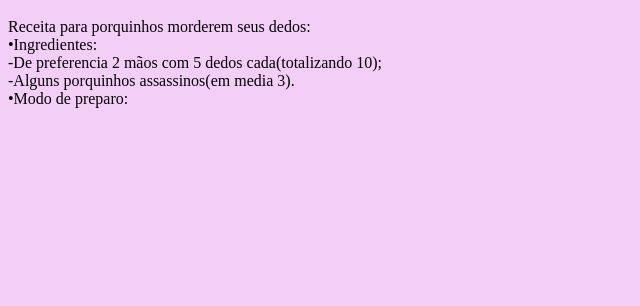
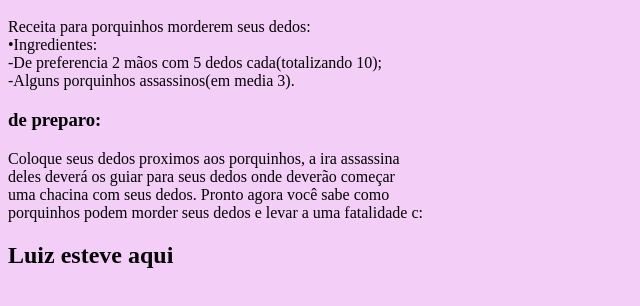
Before and after one commit to Rafael-Archanjo/Ativ_GitHub_RafaelArchanjo, a plain HTML site: page index.html in a window 1280 px wide. Shown: the part 48-354 px from the top of the page, without its empty margins (0-640 px from the left). Drawn offline with Linux system fonts and the light colour scheme.

Commit message:
oi goularte 3.0

```diff
--- a/index.html
+++ b/index.html
@@ -14,8 +14,22 @@ body {
 •Ingredientes:<br>
    -De preferencia 2 mãos com 5 dedos cada(totalizando 10);<br>
    -Alguns porquinhos assassinos(em media 3).<br>
-•Modo de preparo:<br>
+
 </p>
+<h3> de preparo:<br></h3>
+<p>Coloque seus dedos proximos aos porquinhos, a ira assassina<br>
+  deles deverá os guiar para seus dedos onde deverão começar<br>
+  uma chacina com seus dedos. Pronto agora você sabe como<br>
+  porquinhos podem morder seus dedos e levar a uma fatalidade c:</p>
+
+
+
+
+
+
+<h2>
+  Luiz esteve aqui
+</h2>
 
 </body>
 </html>
```
